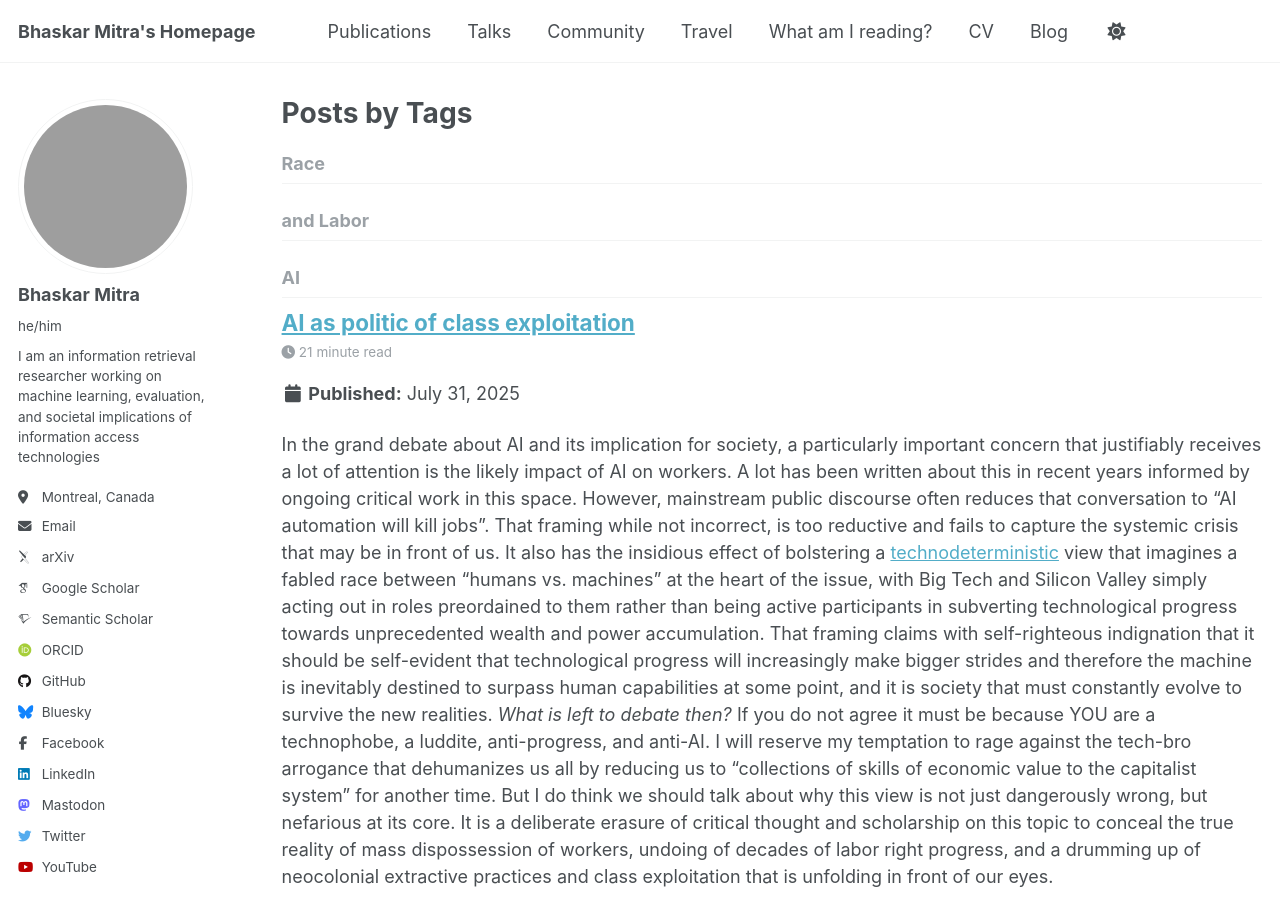
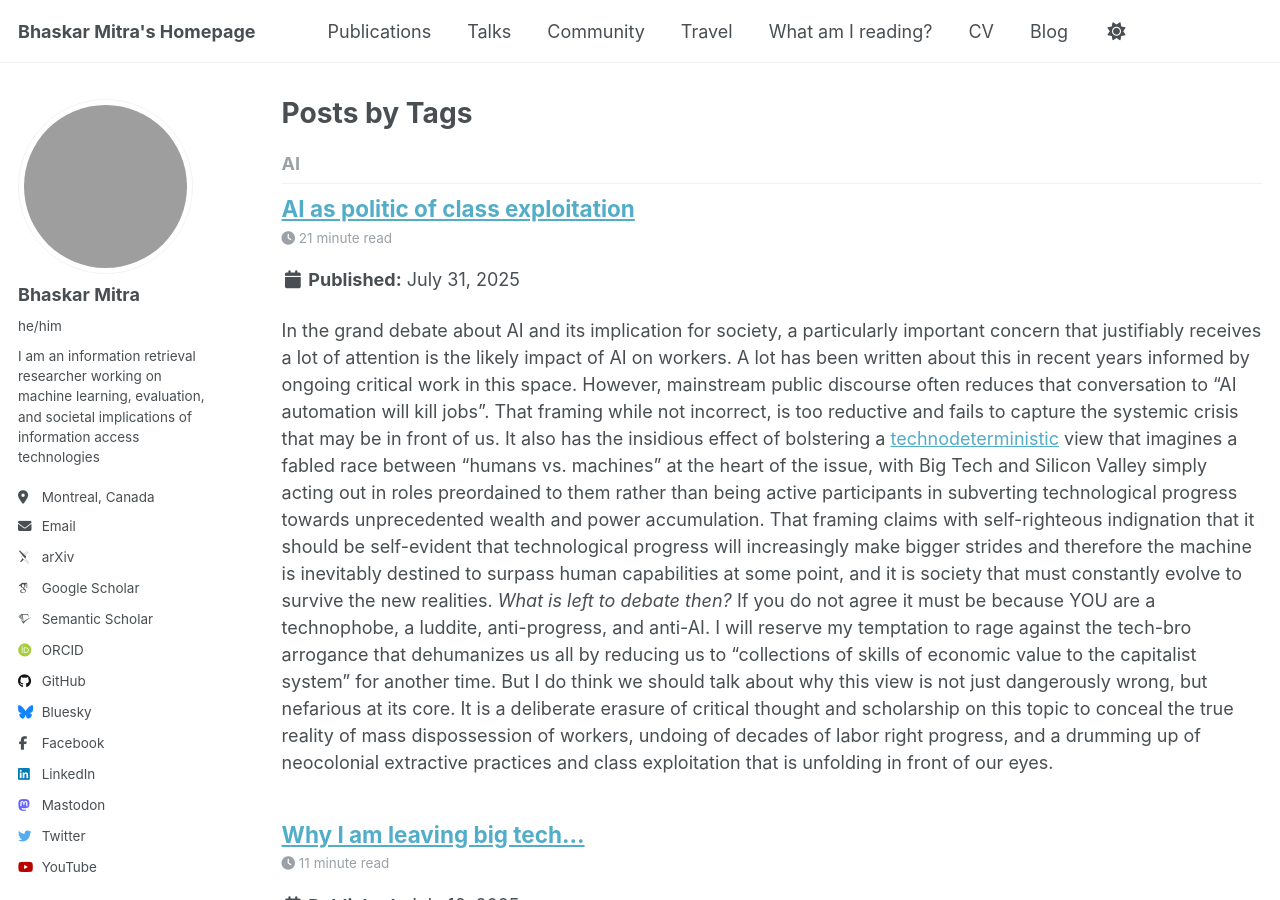
Before and after one commit to bhaskar-mitra/bhaskar-mitra.github.io, a Jekyll site: the page built from _pages/tag-archive.html, in a window 1280 px wide and 900 px high. Built offline with Jekyll 4.4.1, drawn with Linux system fonts in a browser that asks for light colours; some web fonts are replaced; grey boxes are pictures that could not be loaded.

Commit message:
Update 2025-07-31-ai-as-politic-of-class-exploitation.md

```diff
--- a/_posts/2025-07-31-ai-as-politic-of-class-exploitation.md
+++ b/_posts/2025-07-31-ai-as-politic-of-class-exploitation.md
@@ -5,7 +5,6 @@ permalink: /posts/2025/07/31/ai-as-politic-of-class-exploitation/
 tags:
   - AI
   - Big Tech
-  - Class, Race, and Labor
 ---
 
 In the grand debate about AI and its implication for society, a particularly important concern that justifiably receives a lot of attention is the likely impact of AI on workers.
```
